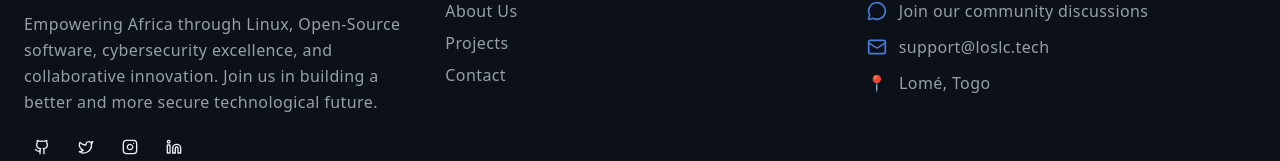
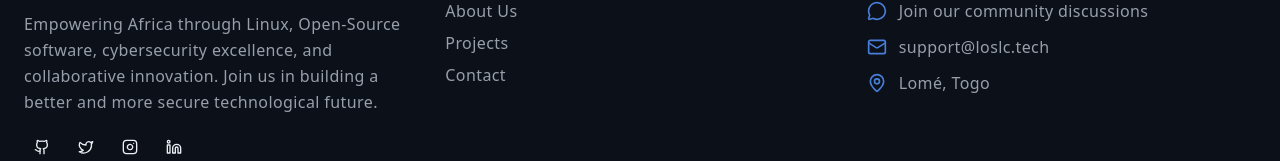
Before and after one commit to LOSLC/loslc.tech-old, a Next.js app in the folder frontend/: page / in a window 1280 px wide. Shown: the part 4172-4333 px from the top of the page. Built offline with nearby package versions, Linux system fonts and the light colour scheme; what @bprogress/next, tailwindcss-motion would draw is missing.

Commit message:
fix: replace emoji by MapPin icon and open quick links in a new tab

```diff
--- a/frontend/src/components/core/Footer.tsx
+++ b/frontend/src/components/core/Footer.tsx
@@ -6,6 +6,7 @@ import {
   MessageCircle,
   Mail,
   Heart,
+  MapPin,
 } from "lucide-react";
 import { Button } from "@/components/ui/button";
 import Link from "next/link";
@@ -89,6 +90,7 @@ export default function Footer() {
             <nav className="flex flex-col space-y-2">
               {quickLinks.map((link, index) => (
                 <a
+                  target="_blank"
                   key={index}
                   href={link.href}
                   className="text-muted-foreground hover:text-primary transition-colors duration-200"
@@ -118,7 +120,7 @@ export default function Footer() {
                 </Link>
               </div>
               <div className="flex items-center space-x-3 text-muted-foreground">
-                <span className="text-primary">📍</span>
+                <MapPin className="w-5 h-5 text-primary" />
                 <span className="cursor-default">Lomé, Togo</span>
               </div>
             </div>
```
